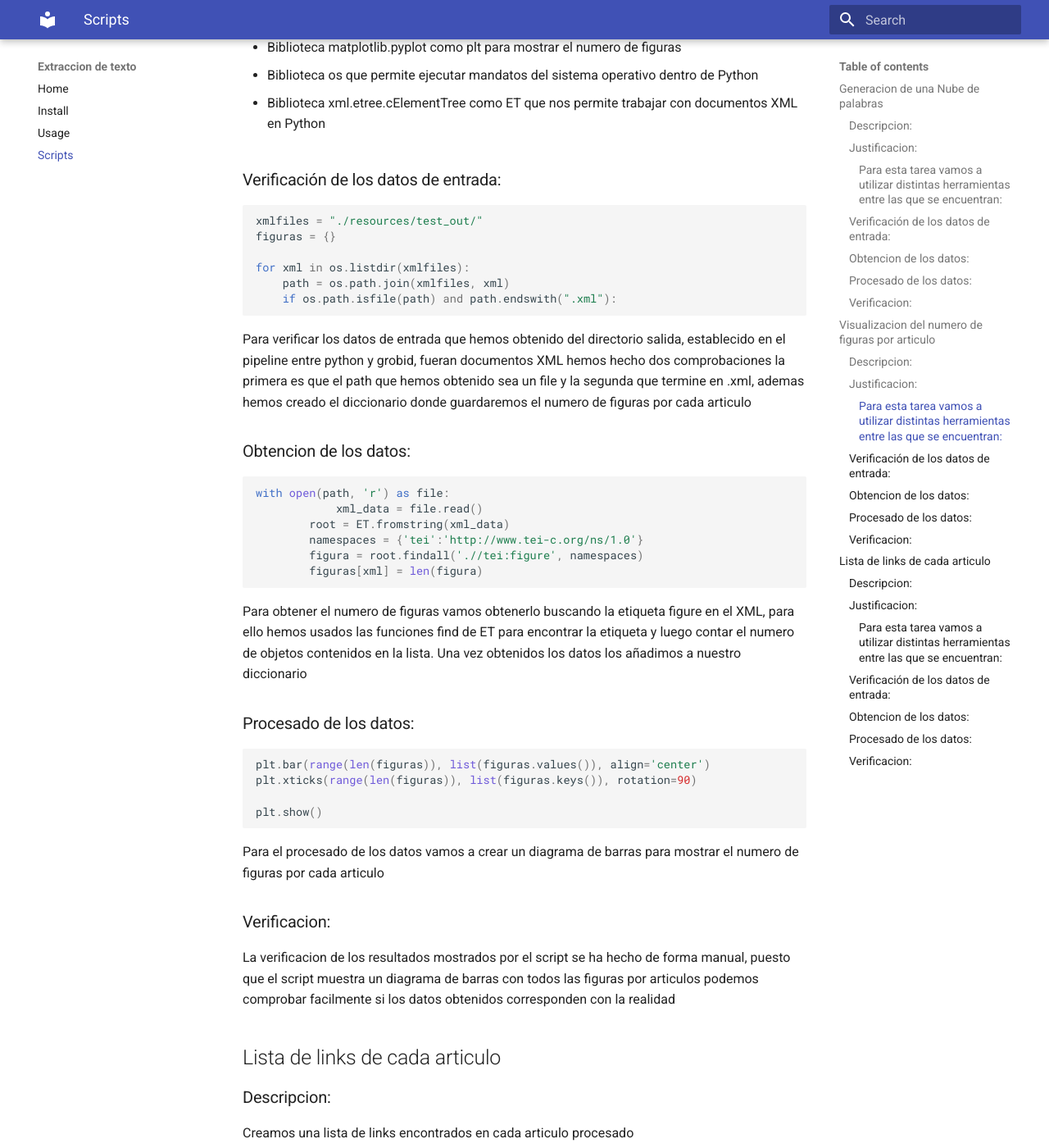
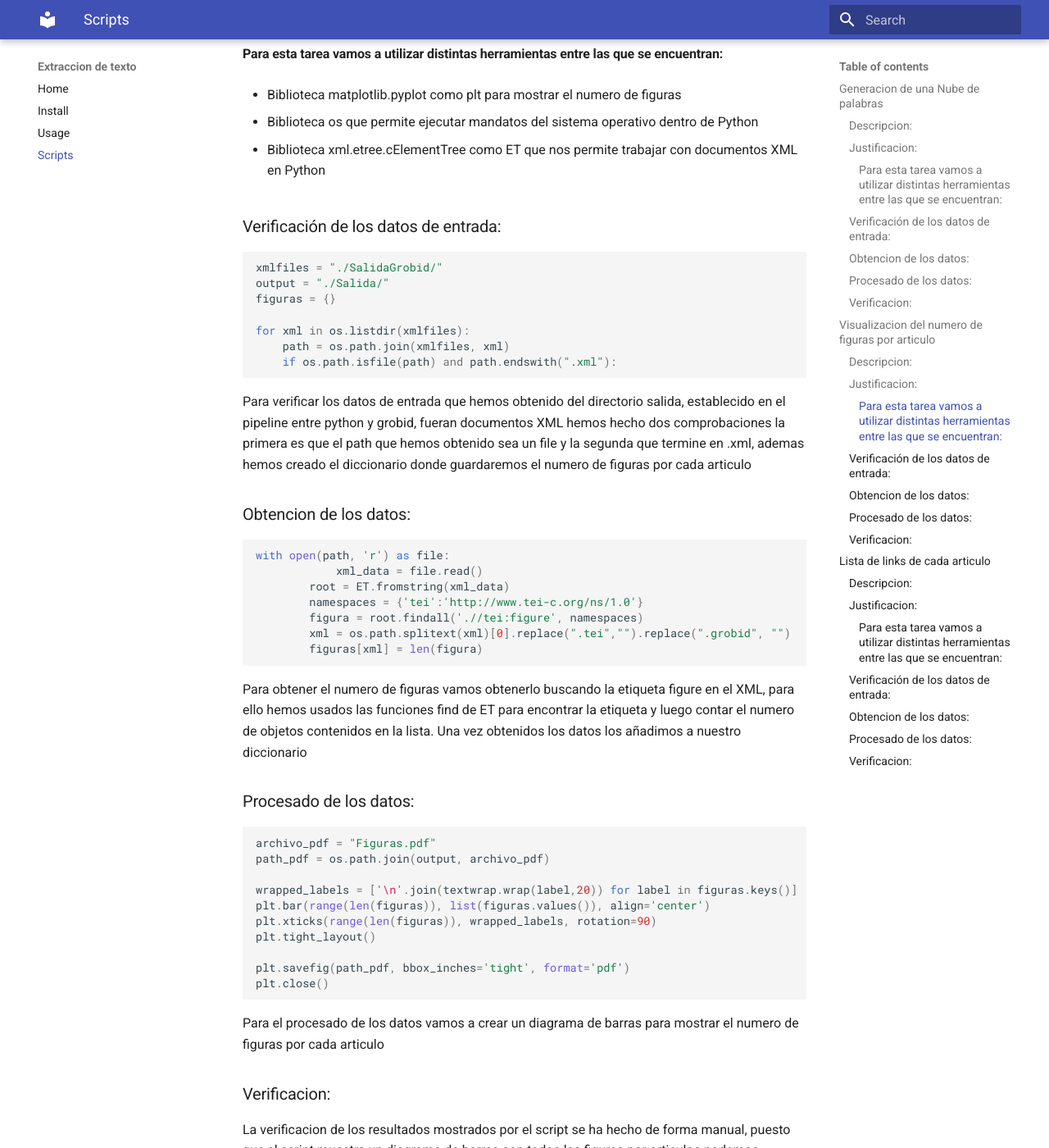
Before and after one commit to fdzdani/Analizador-de-Texto, an MkDocs documentation site: the page built from docs/scripts.md, in a window 1280 px wide and 1400 px high, scrolled down 2066 px. Shown: the whole window at 82% size. Built offline with MkDocs 1.6.1 and Material for MkDocs 9.7.7, drawn with Linux system fonts in a browser that asks for light colours; some of the changed text lies outside the part shown.

Commit message:
Update scripts.md

`````diff
--- a/docs/scripts.md
+++ b/docs/scripts.md
@@ -18,7 +18,8 @@ Creamos una nube de palabras para visualizaar la informacion abstracta del docum
 
 ### Verificación de los datos de entrada:
 ```python
-xmlfiles = "./resources/test_out/"
+xmlfiles = "./SalidaGrobid/"
+output = "./Salida/"
 
 for xml in os.listdir(xmlfiles):
     path = os.path.join(xmlfiles, xml)
@@ -45,14 +45,17 @@ Para obtener los datos abstractos necesarios para generar la nube de palabras, p
 ````python
 wordcloud = WordCloud(width = 800, height = 800, background_color = 'white',
                       stopwords = None, min_font_size = 10).generate(abstract_info)
+        archivo = os.path.splitext(xml)[0].replace(".tei","")
+        archivo_pdf = archivo + ".wordcloud.pdf"
+        path_pdf = os.path.join(output, archivo_pdf)
         plt.figure(figsize = (8, 8), facecolor = None)
         plt.imshow(wordcloud)
         plt.axis("off")
         plt.tight_layout(pad = 0)
 
         plt.title(xml)
-
-        plt.show()
+        plt.savefig(path_pdf, format='pdf')
+        plt.close()
 ````
 Para el procesado de los datos abstractos obtenidos utilizaremos wordcloud para generar la nube de palabras y plt para mostrar los resultados de wordcloud
 
@@ -76,7 +79,8 @@ Creamos una visualizacion que nos muestre el numero de figuras contenido en cada
 
 ### Verificación de los datos de entrada:
 ```python
-xmlfiles = "./resources/test_out/"
+xmlfiles = "./SalidaGrobid/"
+output = "./Salida/"
 figuras = {}
 
 for xml in os.listdir(xmlfiles):
@@ -92,16 +96,23 @@ with open(path, 'r') as file:
         root = ET.fromstring(xml_data)
         namespaces = {'tei':'http://www.tei-c.org/ns/1.0'}
         figura = root.findall('.//tei:figure', namespaces)
+        xml = os.path.splitext(xml)[0].replace(".tei","").replace(".grobid", "")
         figuras[xml] = len(figura)
 ```
 Para obtener el numero de figuras vamos obtenerlo buscando la etiqueta figure en el XML, para ello hemos usados las funciones find de ET para encontrar la etiqueta y luego contar el numero de objetos contenidos en la lista. Una vez obtenidos los datos los añadimos a nuestro diccionario
 
 ### Procesado de los datos:
 ````python
+archivo_pdf = "Figuras.pdf"
+path_pdf = os.path.join(output, archivo_pdf)
+
+wrapped_labels = ['\n'.join(textwrap.wrap(label,20)) for label in figuras.keys()]
 plt.bar(range(len(figuras)), list(figuras.values()), align='center')
-plt.xticks(range(len(figuras)), list(figuras.keys()), rotation=90)
+plt.xticks(range(len(figuras)), wrapped_labels, rotation=90)
+plt.tight_layout()
 
-plt.show()
+plt.savefig(path_pdf, bbox_inches='tight', format='pdf')
+plt.close()
 ````
 Para el procesado de los datos vamos a crear un diagrama de barras para mostrar el numero de figuras por cada articulo
 
@@ -123,7 +134,8 @@ Creamos una lista de links encontrados en cada articulo procesado
 
 ### Verificación de los datos de entrada:
 ```python
-xmlfiles = "./resources/test_out/"
+xmlfiles = "./SalidaGrobid/"
+output = "./Salida/"
 links = {}
 
 for xml in os.listdir(xmlfiles):
@@ -153,8 +162,9 @@ Para obtener los links de cada articulo vamos a buscar la etiqueta ptr dentro de
 
 ### Procesado de los datos:
 ````python
-for articulo, urls in links.items():
-    print(f'Articulo: {articulo} , Links: {urls}')
+with open(os.path.join(output, "Links.txt"),"w") as f:
+	for articulo, urls in links.items():
+		f.write(f'Articulo: {articulo} \nLinks: {urls}\n')
 ````
 Para el procesado de los datos vamos a mostrar por pantalla cada articulo con su nombre y cada lista de links encontrados
 
`````
Also changed, not shown: other parts of docs/scripts.md (+2 -6 lines).
